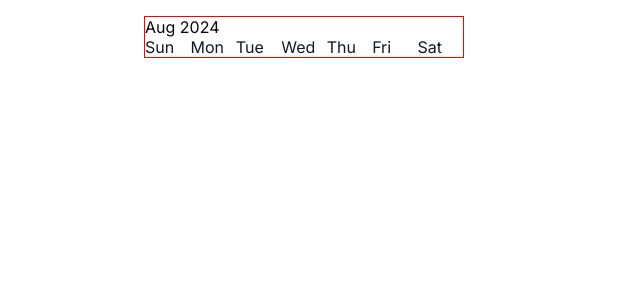
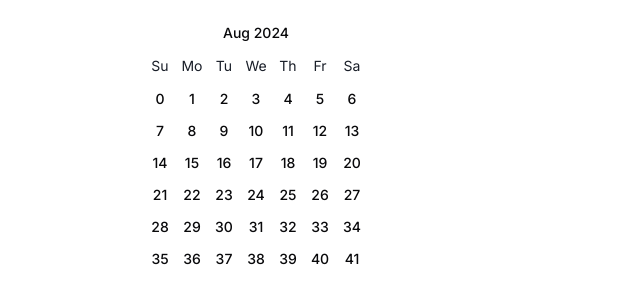
Before and after one commit to Akhil017/date-range-picker, a React (Vite) app: page / in a window 1280 px wide. Shown: the top 304 px of the page, without its empty margins (0-640 px from the left). Built offline with nearby package versions, Linux system fonts and the light colour scheme.

Commit message:
added calendar layout

```diff
--- /dev/null
+++ b/src/components/calendar/calendar-days/calendar-days.scss
@@ -0,0 +1,22 @@
+@use "../../../styles/variables" as v;
+
+.calendar-days {
+  display: grid;
+  grid-template-columns: repeat(7, minmax(0, 1fr));
+  color: v.$foreground;
+  font-weight: 500;
+
+  .calendar-day {
+    display: flex;
+    align-items: center;
+    justify-content: center;
+    height: 32px;
+    width: 2rem;
+    cursor: pointer;
+
+    &:hover {
+      background-color: v.$secondary;
+      border-radius: 0.25rem;
+    }
+  }
+}
--- /dev/null
+++ b/src/components/calendar/calendar-days/index.tsx
@@ -0,0 +1,11 @@
+import "./calendar-days.scss";
+
+export default function CalendarDays() {
+  return (
+    <div className="calendar-days">
+      {[...Array(42).keys()].map((i) => (
+        <div className="calendar-day">{i}</div>
+      ))}
+    </div>
+  );
+}
--- a/src/components/calendar/calendar.scss
+++ b/src/components/calendar/calendar.scss
@@ -1,14 +1,29 @@
 @use "../../styles/variables" as v;
 
 .calendar {
-  display: flex;
+  display: inline-flex;
   flex-direction: column;
-  width: 20rem;
-  border: 1px solid red;
+  font-size: 14px;
+
+  &-header {
+    display: flex;
+    align-items: center;
+    justify-content: center;
+    font-weight: 500;
+    padding-block: 0.5rem;
+  }
 
   &-table-header {
     display: grid;
     grid-template-columns: repeat(7, minmax(0, 1fr));
     color: v.$secondary-foreground;
+    padding-block: 0.5rem;
+  }
+
+  &-weekday {
+    width: 2rem;
+    display: flex;
+    align-items: center;
+    justify-content: center;
   }
 }
--- a/src/components/calendar/index.tsx
+++ b/src/components/calendar/index.tsx
@@ -1,6 +1,7 @@
+import CalendarDays from "./calendar-days";
 import "./calendar.scss";
 
-const WEEKDAYS = ["Sun", "Mon", "Tue", "Wed", "Thu", "Fri", "Sat"];
+const WEEKDAYS = ["Su", "Mo", "Tu", "We", "Th", "Fr", "Sa"];
 const MONTHS = [
   "January",
   "February",
@@ -23,10 +24,14 @@ export default function Calendar() {
       <div className="calendar-body">
         <div className="calendar-table-header">
           {WEEKDAYS.map((day) => (
-            <div key={day}>{day}</div>
+            <div key={day} className="calendar-weekday">
+              {day}
+            </div>
           ))}
         </div>
-        <div className="calendar-table-body"></div>
+        <div className="calendar-table-body">
+          <CalendarDays />
+        </div>
       </div>
     </div>
   );
--- a/src/styles/_variables.scss
+++ b/src/styles/_variables.scss
@@ -3,7 +3,7 @@ $foreground: #09090b;
 $primary: #2563eb;
 $primary-foreground: #f9fafb;
 $secondary: #f3f4f6;
-$secondary-foreground: #111827;
+$secondary-foreground: #191e28;
 $muted: #f3f4f6;
 $muted-foreground: #6b7280;
 $accent: #f1f3f7;
```
